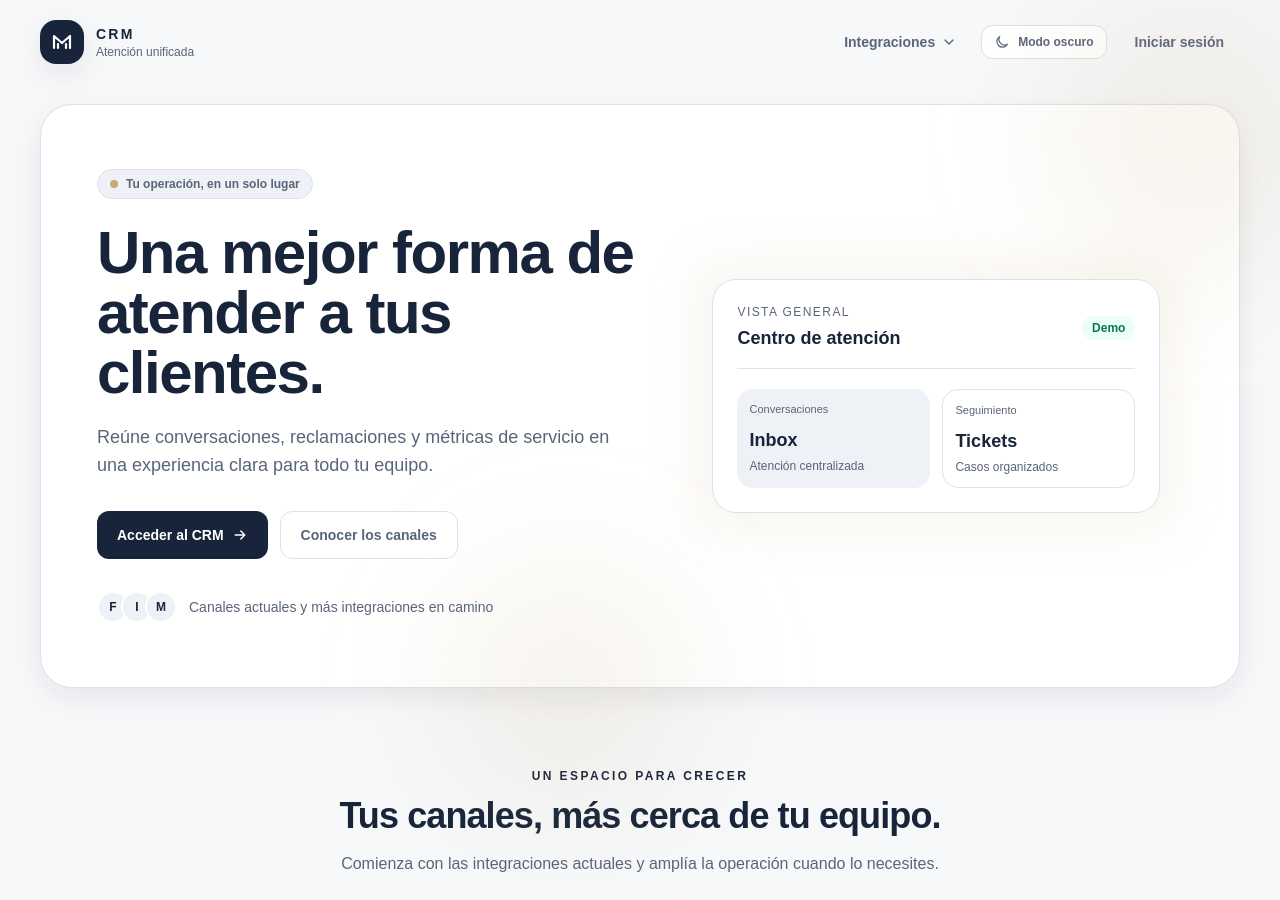
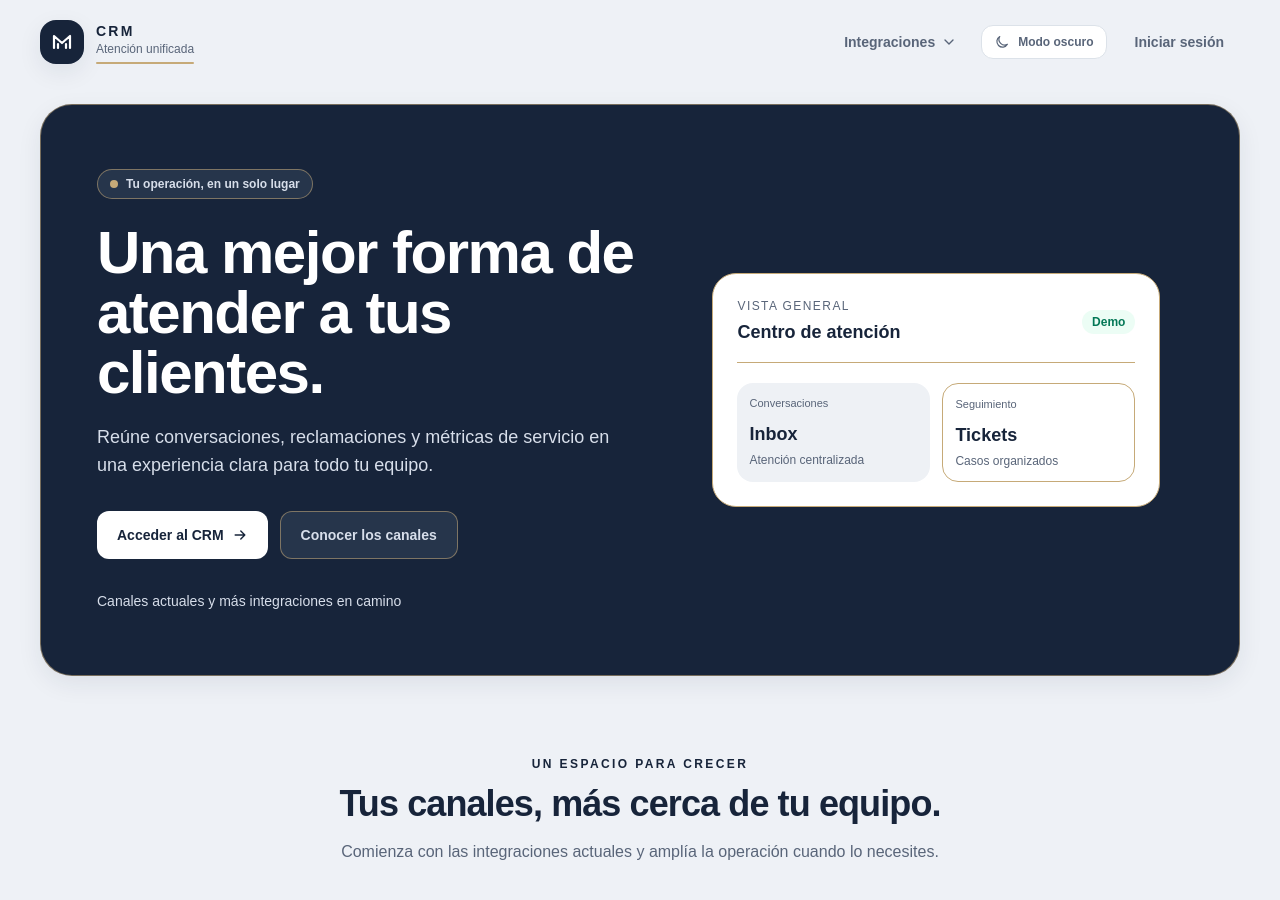
Before and after one commit to miguelangel45/jack-crm, a Next.js app in the folder crm-operativo/: page / in a window 1280 px wide. Shown: the top 900 px of the page. Built offline with nearby package versions, Linux system fonts and the light colour scheme.

Commit message:
Apply corporate palette across CRM
Co-authored-by: Copilot <223556219+Copilot@users.noreply.github.com>

```diff
--- a/crm-operativo/src/app/globals.css
+++ b/crm-operativo/src/app/globals.css
@@ -5,15 +5,16 @@
 :root {
   color-scheme: light;
   --crm-sidebar-width: 264px;
-  --background: #f7f8fa;
+  --background: #eef1f6;
   --foreground: #17243a;
   --surface: #ffffff;
-  --surface-muted: #eef1f5;
+  --surface-muted: #f2f4f7;
   --border: #dce2e9;
   --text-primary: #17243a;
   --text-secondary: #596579;
   --text-muted: #596579;
   --accent: #17243a;
+  --accent-foreground: #ffffff;
   --accent-soft: #e9edf3;
   --champagne: #c6aa78;
 }
@@ -28,8 +29,9 @@ html.dark {
   --text-primary: #f7f8fa;
   --text-secondary: #c1c9d6;
   --text-muted: #c1c9d6;
-  --accent: #dce5f2;
-  --accent-soft: #26344a;
+  --accent: #c6aa78;
+  --accent-foreground: #17243a;
+  --accent-soft: rgb(198 170 120 / 14%);
 }
 
 html {
@@ -50,7 +52,7 @@ body {
 }
 
 .welcome-page {
-  --welcome-background: #f7f8fa;
+  --welcome-background: #eef1f6;
   --welcome-card: #ffffff;
   --welcome-text: #17243a;
   --welcome-secondary: #596579;
@@ -58,10 +60,9 @@ body {
   --welcome-accent-foreground: #ffffff;
   --welcome-logo-background: #17243a;
   --welcome-champagne: #c6aa78;
-  --welcome-muted: #eef1f5;
+  --welcome-muted: #f2f4f7;
   --welcome-border: #dce2e9;
-  --welcome-glow: rgb(198 170 120 / 12%);
-  --welcome-shadow: 0 24px 70px -32px rgb(23 36 58 / 16%);
+  --welcome-shadow: 0 8px 24px rgb(23 36 58 / 8%);
   background-color: var(--welcome-background);
   color: var(--welcome-text);
   transition: background-color 180ms ease, color 180ms ease;
@@ -77,8 +78,48 @@ body {
   --welcome-logo-background: #17243a;
   --welcome-muted: #202d42;
   --welcome-border: #36445a;
-  --welcome-glow: rgb(198 170 120 / 10%);
   --welcome-shadow: 0 24px 70px -32px rgb(3 8 18 / 42%);
+}
+
+.welcome-brand-copy::after {
+  display: block;
+  height: 2px;
+  margin-top: 5px;
+  border-radius: 9999px;
+  background: var(--welcome-champagne);
+  content: "";
+}
+
+.welcome-hero {
+  --welcome-text: #ffffff;
+  --welcome-secondary: #d7deea;
+  --welcome-card: transparent;
+  --welcome-muted: #26354b;
+  --welcome-accent: #ffffff;
+  --welcome-accent-foreground: #17243a;
+  --welcome-border: rgb(198 170 120 / 55%);
+  border-color: var(--welcome-border);
+  background-color: #17243a;
+}
+
+.welcome-overview {
+  --welcome-text: #17243a;
+  --welcome-secondary: #596579;
+  --welcome-card: #ffffff;
+  --welcome-muted: #eef1f5;
+  --welcome-accent: #17243a;
+  --welcome-border: #c6aa78;
+  background-color: var(--welcome-card);
+  border-color: var(--welcome-border);
+}
+
+html.dark .welcome-overview {
+  --welcome-text: #f7f8fa;
+  --welcome-secondary: #c1c9d6;
+  --welcome-card: #1b263b;
+  --welcome-muted: #202d42;
+  --welcome-accent: #dce5f2;
+  background-color: var(--welcome-card);
 }
 
 .welcome-page h1,
@@ -139,7 +180,7 @@ body {
   place-items: center;
   border-radius: 12px;
   background: var(--accent);
-  color: #fff;
+  color: var(--accent-foreground);
   font-size: 19px;
   font-weight: 700;
   text-decoration: none;
@@ -339,8 +380,8 @@ body {
 }
 
 .crm-logout:hover {
-  background: #fff1f2;
-  color: #be123c;
+  background: var(--accent-soft);
+  color: var(--accent);
 }
 
 .crm-sidebar.is-collapsed .crm-account,
@@ -365,7 +406,7 @@ body {
 
   .panel:hover {
     transform: translateY(-2px);
-    box-shadow: 0 16px 36px rgb(15 23 42 / 14%);
+    box-shadow: 0 16px 36px rgb(23 36 58 / 8%);
   }
 
   .metric-card {
@@ -410,11 +451,11 @@ html.dark .bg-emerald-100 {
 }
 
 html.dark .bg-amber-100 {
-  background-color: #393445;
+  background-color: rgb(198 170 120 / 16%);
 }
 
 html.dark .bg-orange-100 {
-  background-color: #393445;
+  background-color: rgb(198 170 120 / 16%);
 }
 
 html.dark .bg-rose-100 {
@@ -472,8 +513,8 @@ html.dark .crm-nav-link.is-active {
 }
 
 html.dark .crm-logout:hover {
-  background: #4c0519;
-  color: #fda4af;
+  background: var(--accent-soft);
+  color: var(--accent);
 }
 
 html.dark .panel:hover {
@@ -508,6 +549,11 @@ html.dark .panel:hover {
 
 .crm-main .bg-slate-900 {
   background-color: var(--accent);
+  color: var(--accent-foreground);
+}
+
+.crm-main .bg-brand-500 {
+  background-color: var(--accent);
 }
 
 .crm-main .bg-brand-50,
@@ -518,7 +564,7 @@ html.dark .panel:hover {
 
 .crm-main .bg-amber-100,
 .crm-main .bg-orange-100 {
-  background-color: #f3efe7;
+  background-color: rgb(198 170 120 / 18%);
 }
 
 .crm-main .bg-amber-500,
@@ -528,7 +574,7 @@ html.dark .panel:hover {
 
 .crm-main .text-amber-700,
 .crm-main .text-orange-700 {
-  color: #786545;
+  color: #17243a;
 }
 
 .crm-main .border-slate-100,
@@ -539,7 +585,7 @@ html.dark .panel:hover {
 
 html.dark .crm-main .bg-amber-100,
 html.dark .crm-main .bg-orange-100 {
-  background-color: #393445;
+  background-color: rgb(198 170 120 / 16%);
 }
 
 html.dark .crm-main .text-amber-700,
--- a/crm-operativo/src/components/welcome-page.tsx
+++ b/crm-operativo/src/components/welcome-page.tsx
@@ -3,42 +3,11 @@ import { ThemeToggle } from "@/components/theme-toggle";
 import type { Provider } from "@/domain/integrations";
 import { isPagesDemo } from "@/lib/pages-demo";
 
-const channels: { provider: Provider; name: string; detail: string; icon: "facebook" | "instagram" | "mercadolibre" }[] = [
-  { provider: "facebook", name: "Facebook", detail: "Mensajes y atención desde tus páginas", icon: "facebook" },
-  { provider: "instagram", name: "Instagram", detail: "Conversaciones y consultas de clientes", icon: "instagram" },
-  { provider: "mercadolibre", name: "Mercado Libre", detail: "Preguntas, ventas y seguimiento", icon: "mercadolibre" },
+const channels: { provider: Provider; name: string; detail: string }[] = [
+  { provider: "facebook", name: "Facebook", detail: "Mensajes y atención desde tus páginas" },
+  { provider: "instagram", name: "Instagram", detail: "Conversaciones y consultas de clientes" },
+  { provider: "mercadolibre", name: "Mercado Libre", detail: "Preguntas, ventas y seguimiento" },
 ];
-
-function ChannelIcon({ icon, className = "h-10 w-10" }: { icon: (typeof channels)[number]["icon"]; className?: string }) {
-  if (icon === "facebook") {
-    return (
-      <svg viewBox="0 0 40 40" aria-hidden="true" className={className}>
-        <rect width="40" height="40" rx="13" fill="#1877F2" />
-        <path fill="white" d="M23.1 33V21.8h3.8l.6-4.4h-4.4v-2.8c0-1.3.4-2.2 2.2-2.2h2.4V8.5c-.4-.1-1.9-.2-3.6-.2-3.6 0-6.1 2.2-6.1 6.3v2.8h-4.1v4.4H18V33h5.1Z" />
-      </svg>
-    );
-  }
-
-  if (icon === "instagram") {
-    return (
-      <svg viewBox="0 0 40 40" aria-hidden="true" className={className}>
-        <defs><linearGradient id="instagram-gradient" x1="5" y1="36" x2="35" y2="4" gradientUnits="userSpaceOnUse"><stop stopColor="#FFB800" /><stop offset=".48" stopColor="#F03A8A" /><stop offset="1" stopColor="#7048E8" /></linearGradient></defs>
-        <rect width="40" height="40" rx="13" fill="url(#instagram-gradient)" />
-        <rect x="9" y="9" width="22" height="22" rx="7" fill="none" stroke="white" strokeWidth="2.2" />
-        <circle cx="20" cy="20" r="5" fill="none" stroke="white" strokeWidth="2.2" />
-        <circle cx="27" cy="13.5" r="1.5" fill="white" />
-      </svg>
-    );
-  }
-
-  return (
-    <svg viewBox="0 0 40 40" aria-hidden="true" className={className}>
-      <rect width="40" height="40" rx="13" fill="#FFE600" />
-      <path d="M7.5 18.4c0-5.3 5.6-9.6 12.5-9.6s12.5 4.3 12.5 9.6c0 5.3-5.6 9.6-12.5 9.6-1.5 0-3-.2-4.3-.6l-5.2 2.4 1.3-5c-2.7-1.7-4.3-3.9-4.3-6.4Z" fill="#fff" stroke="#2d3277" strokeWidth="1.4" />
-      <path d="M13 18h14M14.5 22h11" stroke="#2d3277" strokeWidth="2" strokeLinecap="round" />
-    </svg>
-  );
-}
 
 export function WelcomePage() {
   return (
@@ -52,7 +21,7 @@ export function WelcomePage() {
                 <path d="M8 18v-4m8 4v-4" stroke="currentColor" strokeWidth="2.2" strokeLinecap="round" />
               </svg>
             </span>
-            <span>
+            <span className="welcome-brand-copy block">
               <span className="block text-sm font-bold tracking-[0.16em] text-[var(--welcome-text)]">CRM</span>
               <span className="block text-xs text-[var(--welcome-secondary)]">Atención unificada</span>
             </span>
@@ -77,7 +46,6 @@ export function WelcomePage() {
                           href={`#integracion-${channel.provider}`}
                           className="flex items-center gap-3 rounded-xl p-3 transition hover:bg-[var(--welcome-muted)] focus-visible:bg-[var(--welcome-muted)] focus-visible:outline-none"
                         >
-                          <ChannelIcon icon={channel.icon} className="h-8 w-8 shrink-0" />
                           <span className="min-w-0">
                             <span className="block text-sm font-semibold text-[var(--welcome-text)]">{channel.name}</span>
                             <span className="block truncate text-xs text-[var(--welcome-secondary)]">{channel.detail}</span>
@@ -96,9 +64,7 @@ export function WelcomePage() {
           </div>
         </header>
 
-        <section className="relative mt-10 grid items-center gap-12 rounded-[2rem] border border-[var(--welcome-border)] bg-[var(--welcome-card)] px-6 py-10 shadow-soft backdrop-blur sm:px-10 sm:py-14 lg:grid-cols-[1.05fr_0.95fr] lg:px-14 lg:py-16">
-          <div className="pointer-events-none absolute -right-24 -top-28 h-72 w-72 rounded-full bg-[var(--welcome-glow)] blur-3xl" />
-          <div className="pointer-events-none absolute -bottom-32 left-1/3 h-64 w-64 rounded-full bg-[var(--welcome-glow)] blur-3xl" />
+        <section className="welcome-hero relative mt-10 grid items-center gap-12 rounded-[2rem] border px-6 py-10 shadow-soft sm:px-10 sm:py-14 lg:grid-cols-[1.05fr_0.95fr] lg:px-14 lg:py-16">
           <div className="relative z-10">
             <div className="inline-flex items-center gap-2 rounded-full border border-[var(--welcome-border)] bg-[var(--welcome-muted)] px-3 py-1.5 text-xs font-semibold text-[var(--welcome-secondary)]">
               <span className="h-2 w-2 rounded-full bg-[var(--welcome-champagne)]" />
@@ -115,23 +81,17 @@ export function WelcomePage() {
                 {isPagesDemo ? "Explorar demo" : "Acceder al CRM"}
                 <svg viewBox="0 0 20 20" className="h-4 w-4" fill="none" aria-hidden="true"><path d="M4 10h12m-5-5 5 5-5 5" stroke="currentColor" strokeWidth="1.8" strokeLinecap="round" strokeLinejoin="round" /></svg>
               </Link>
-              <a href="#integraciones" className="inline-flex min-h-12 items-center justify-center rounded-xl border border-[var(--welcome-border)] bg-[var(--welcome-card)] px-5 py-3 text-sm font-semibold text-[var(--welcome-secondary)] transition hover:bg-[var(--welcome-muted)]">
+              <a href="#integraciones" className="inline-flex min-h-12 items-center justify-center rounded-xl border border-[var(--welcome-border)] bg-[var(--welcome-muted)] px-5 py-3 text-sm font-semibold text-[var(--welcome-secondary)] transition hover:brightness-110">
                 Conocer los canales
               </a>
             </div>
             <div className="mt-8 flex items-center gap-3 text-sm text-[var(--welcome-secondary)]">
-              <div className="flex -space-x-2" aria-hidden="true">
-                <span className="grid h-8 w-8 place-items-center rounded-full border-2 border-[var(--welcome-card)] bg-[var(--welcome-muted)] text-xs font-bold text-[var(--welcome-text)]">F</span>
-                <span className="grid h-8 w-8 place-items-center rounded-full border-2 border-[var(--welcome-card)] bg-[var(--welcome-muted)] text-xs font-bold text-[var(--welcome-text)]">I</span>
-                <span className="grid h-8 w-8 place-items-center rounded-full border-2 border-[var(--welcome-card)] bg-[var(--welcome-muted)] text-xs font-bold text-[var(--welcome-text)]">M</span>
-              </div>
               <span>Canales actuales y más integraciones en camino</span>
             </div>
           </div>
 
           <div className="relative z-10 mx-auto w-full max-w-md">
-            <div className="absolute -inset-4 rounded-[2rem] bg-[var(--welcome-glow)] blur-xl" />
-            <div className="relative rounded-3xl border border-[var(--welcome-border)] bg-[var(--welcome-card)] p-5 shadow-[var(--welcome-shadow)] sm:p-6">
+            <div className="welcome-overview relative rounded-3xl border p-5 shadow-[var(--welcome-shadow)] sm:p-6">
               <div className="flex items-center justify-between border-b border-[var(--welcome-border)] pb-4">
                 <div>
                   <p className="text-xs font-medium tracking-[0.12em] text-[var(--welcome-secondary)]">VISTA GENERAL</p>
@@ -164,8 +124,7 @@ export function WelcomePage() {
           <div className="mx-auto mt-9 grid max-w-5xl gap-4 md:grid-cols-3">
             {channels.map((channel) => (
               <article id={`integracion-${channel.provider}`} key={channel.provider} className="scroll-mt-6 rounded-2xl border border-[var(--welcome-border)] bg-[var(--welcome-card)] p-5 transition hover:-translate-y-1 hover:shadow-soft">
-                <ChannelIcon icon={channel.icon} />
-                <h3 className="mt-4 text-base font-bold text-[var(--welcome-text)]">{channel.name}</h3>
+                <h3 className="text-base font-bold text-[var(--welcome-text)]">{channel.name}</h3>
                 <p className="mt-1 text-sm leading-6 text-[var(--welcome-secondary)]">{channel.detail}</p>
               </article>
             ))}
--- a/crm-operativo/tailwind.config.ts
+++ b/crm-operativo/tailwind.config.ts
@@ -11,15 +11,15 @@ const config: Config = {
     extend: {
       colors: {
         brand: {
-          50: "#eff6ff",
-          100: "#dbeafe",
-          500: "#2563eb",
-          600: "#1d4ed8",
-          700: "#1e40af",
+          50: "#eef1f6",
+          100: "#dce2e9",
+          500: "#17243a",
+          600: "#17243a",
+          700: "#101b2c",
         },
       },
       boxShadow: {
-        soft: "0 10px 30px rgba(15, 23, 42, 0.08)",
+        soft: "0 8px 24px rgba(23, 36, 58, 0.08)",
       },
     },
   },
```
